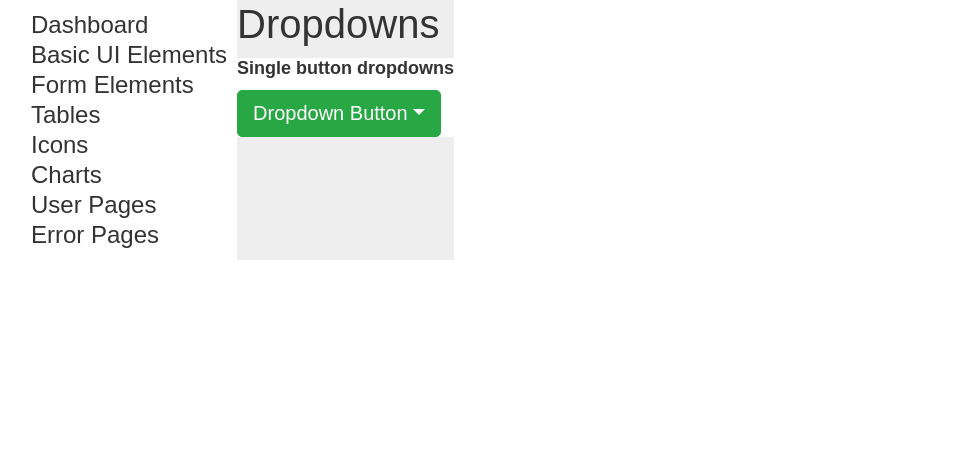
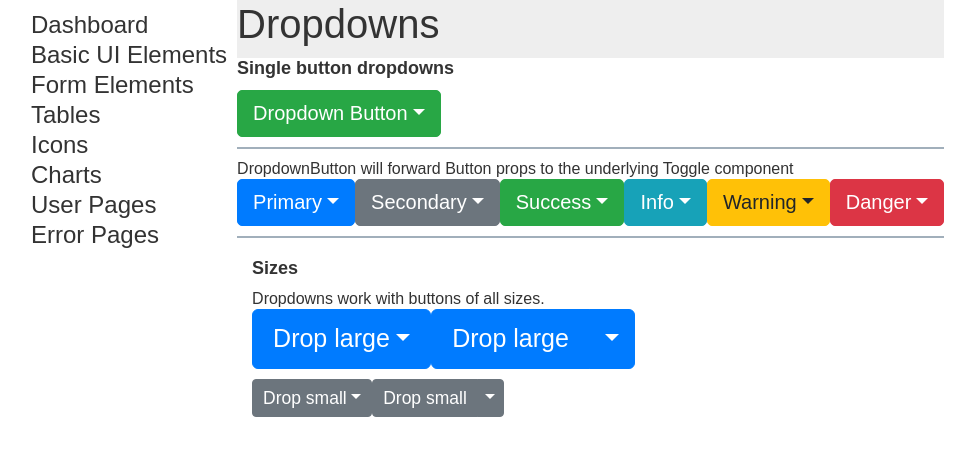
Before and after one commit to eunjeong09/template, a React (Create React App) app: page /dropdown in a window 1280 px wide. Shown: the top 456 px of the page, without its empty margins (49-1024 px from the left). Built offline with nearby package versions, Linux system fonts and the light colour scheme.

Commit message:
style dropdown component

```diff
--- a/src/component/dropdown.js
+++ b/src/component/dropdown.js
@@ -1,4 +1,12 @@
-import { Dropdown, Container, Row, Col } from "react-bootstrap";
+import {
+  Dropdown,
+  DropdownButton,
+  ButtonGroup,
+  SplitButton,
+  Container,
+  Row,
+  Col,
+} from "react-bootstrap";
 
 function Dropdowns() {
   return (
@@ -17,6 +25,81 @@ function Dropdowns() {
             <Dropdown.Item href="#/action-3">Something else</Dropdown.Item>
           </Dropdown.Menu>
         </Dropdown>
+
+        <hr />
+
+        <p>
+          DropdownButton will forward Button props to the underlying Toggle
+          component
+        </p>
+        {["Primary", "Secondary", "Success", "Info", "Warning", "Danger"].map(
+          (variant) => (
+            <DropdownButton
+              as={ButtonGroup}
+              key={variant}
+              id={`dropdown-variants-${variant}`}
+              variant={variant.toLowerCase()}
+              title={variant}
+            >
+              <Dropdown.Item eventKey="1">Action</Dropdown.Item>
+              <Dropdown.Item eventKey="2">Another action</Dropdown.Item>
+              <Dropdown.Item eventKey="3" active>
+                Active Item
+              </Dropdown.Item>
+              <Dropdown.Divider />
+              <Dropdown.Item eventKey="4">Separated link</Dropdown.Item>
+            </DropdownButton>
+          )
+        )}
+
+        <hr />
+        <Container>
+          <Row>
+            <Col>
+              <h3>Sizes</h3>
+              <p>Dropdowns work with buttons of all sizes.</p>
+              <div className="mb-2">
+                {[DropdownButton, SplitButton].map((DropdownType, idx) => (
+                  <DropdownType
+                    as={ButtonGroup}
+                    key={idx}
+                    id={`dropdown-button-drop-${idx}`}
+                    size="lg"
+                    title="Drop large"
+                  >
+                    <Dropdown.Item eventKey="1">Action</Dropdown.Item>
+                    <Dropdown.Item eventKey="2">Another action</Dropdown.Item>
+                    <Dropdown.Item eventKey="3">
+                      Something else here
+                    </Dropdown.Item>
+                    <Dropdown.Divider />
+                    <Dropdown.Item eventKey="4">Separated link</Dropdown.Item>
+                  </DropdownType>
+                ))}
+              </div>
+              <div>
+                {[DropdownButton, SplitButton].map((DropdownType, idx) => (
+                  <DropdownType
+                    as={ButtonGroup}
+                    key={idx}
+                    id={`dropdown-button-drop-${idx}`}
+                    size="sm"
+                    variant="secondary"
+                    title="Drop small"
+                  >
+                    <Dropdown.Item eventKey="1">Action</Dropdown.Item>
+                    <Dropdown.Item eventKey="2">Another action</Dropdown.Item>
+                    <Dropdown.Item eventKey="3">
+                      Something else here
+                    </Dropdown.Item>
+                    <Dropdown.Divider />
+                    <Dropdown.Item eventKey="4">Separated link</Dropdown.Item>
+                  </DropdownType>
+                ))}
+              </div>
+            </Col>
+          </Row>
+        </Container>
       </div>
     </div>
   );
```
